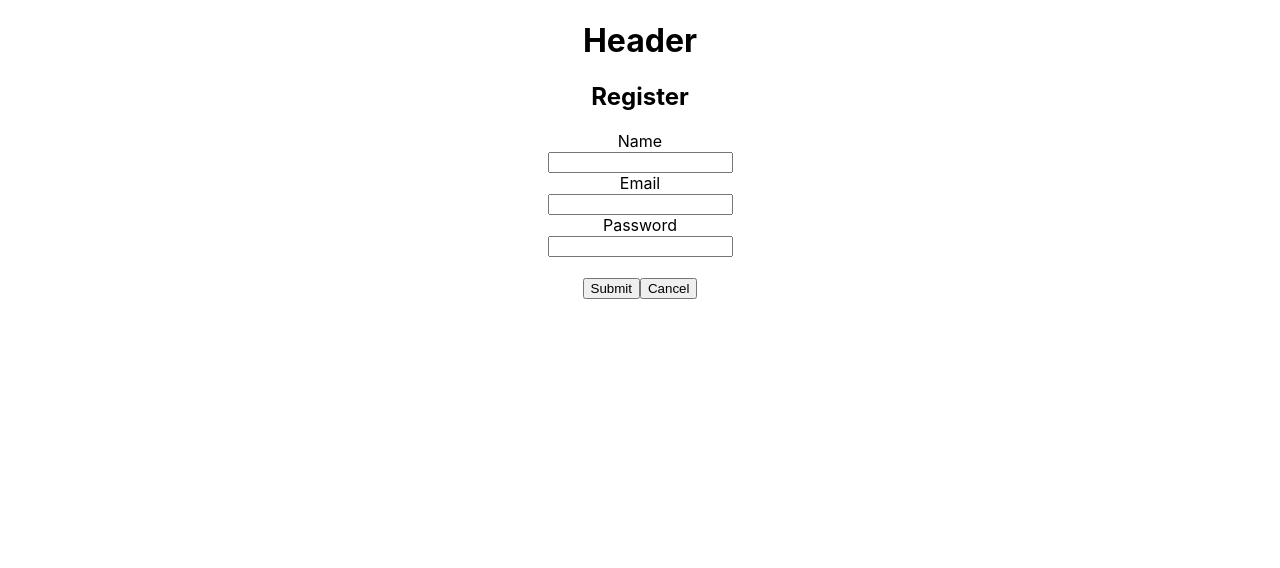
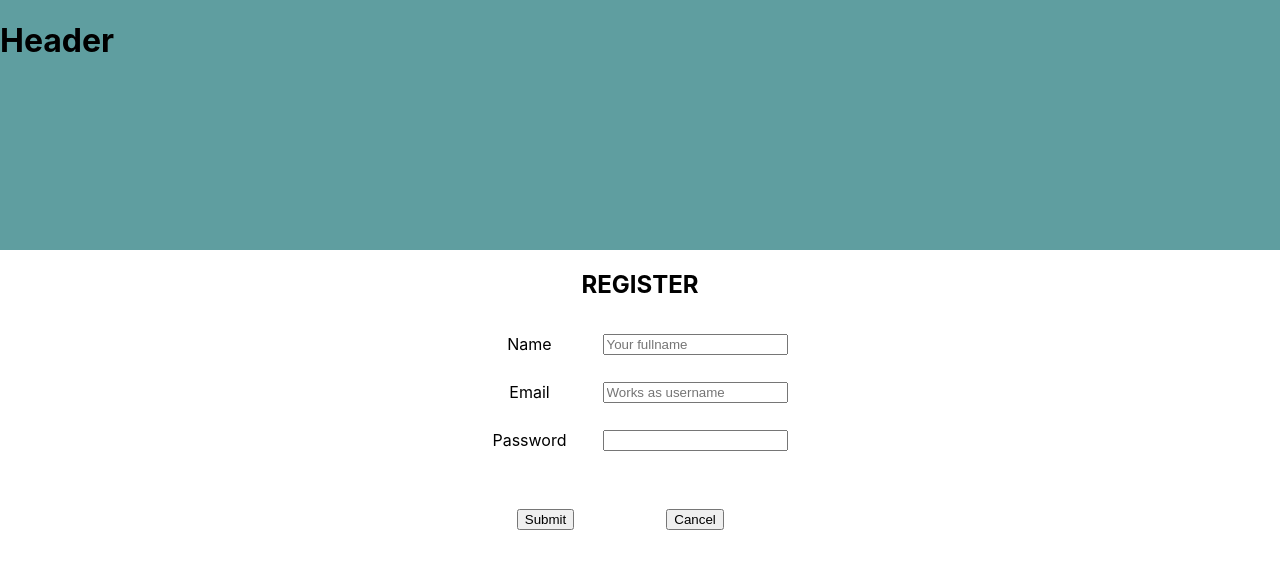
Before and after one commit to TiinaMatala/LeisureTrove, a React (Create React App) app in the folder client/: page / in a window 1280 px wide. Shown: the top 568 px of the page. Built offline with nearby package versions, Linux system fonts and the light colour scheme.

Commit message:
register components css finalized

```diff
--- a/client/src/components/Register.js
+++ b/client/src/components/Register.js
@@ -1,6 +1,7 @@
 import React from 'react';
 import axios from 'axios';
 import { Link } from "react-router-dom";
+import styles from './Register.module.css';
 
 export default function Register(props) {
 
@@ -29,27 +30,39 @@ export default function Register(props) {
     return (
         <div>
 
-            <div className= "header">
+            <div className={styles.header}>
                 <h1>Header</h1>
             </div>
 
-            <div className= "registerForm">
-                <h2>Register</h2>
+            <div className= {styles.registerForm}>
+                <h2>REGISTER</h2>
+                <div className={styles.container}>
+                <form onSubmit= { executeRegister }>
+                  <table>
+                    <tr>
+                        <td><label>Name</label></td>
+                        <td><input name="name" placeholder="Your fullname"></input></td>
+                    </tr>
 
-                <form onSubmit= { executeRegister }>
-                    <label>Name</label><br/>
-                    <input name="name"></input><br/>
+                    <tr>
+                        <td><label>Email</label></td>
+                        <td><input name="email" placeholder="Works as username"></input></td>
+                    </tr>
 
-                    <label>Email</label><br/>
-                    <input name="email"></input><br/>
+                    <tr>
+                        <td><label>Password</label></td>
+                        <td><input type="password" name="password"></input></td>
+                    </tr>
 
-                    <label>Password</label><br/>
-                    <input type="password" name="password"></input><br/><br/>
+                    <br/><br/>
 
-                    <input type="submit" value="Submit"/>
-                    <button onClick = { Cancel }>Cancel</button>
-
+                    <tr>
+                        <td><input type="submit" value="Submit"/></td>
+                        <td><button onClick = { Cancel }>Cancel</button></td>
+                    </tr>
+                  </table>
                 </form>
+                </div>
             </div>
 
         </div>
--- /dev/null
+++ b/client/src/components/Register.module.css
@@ -0,0 +1,63 @@
+* {
+    box-sizing: border-box;
+}
+
+.header {
+    width: 100%;
+    height: 250px;
+    background-color: cadetblue;
+    display:flex;
+    align-items: baseline;
+}
+
+input[type=text], select, textarea {
+    width: 100%;
+    padding: 12px;
+    border: 1px solid #ccc;
+    border-radius: 4px;
+    resize: vertical;
+  }
+
+.registerForm {
+border-radius: 5px;
+width: 100%;
+}
+
+.container {
+display: flex;
+justify-content: center;
+align-items: center;
+}
+
+label {
+    padding: 12px 12px 12px 0;
+    display: inline-block;
+    margin-right: 20px;
+  }
+
+/*.col25 {
+    float: left;
+    width: 25%;
+    margin-top: 6px;
+  }
+
+.col75 {
+    float: left;
+    width: 60%;
+    margin-top: 6px;
+  }*/
+
+  /* Clear floats after the columns */
+  .row:after {
+    content: "";
+    display: table;
+    clear: both;
+  }
+
+  /* Responsive layout - when the screen is less than 600px wide, make the two columns stack on top of each other instead of next to each other */
+  @media screen and (max-width: 600px) {
+    .col-25, .col-75, input[type=submit] {
+      width: 100%;
+      margin-top: 0;
+    }
+  }
```
